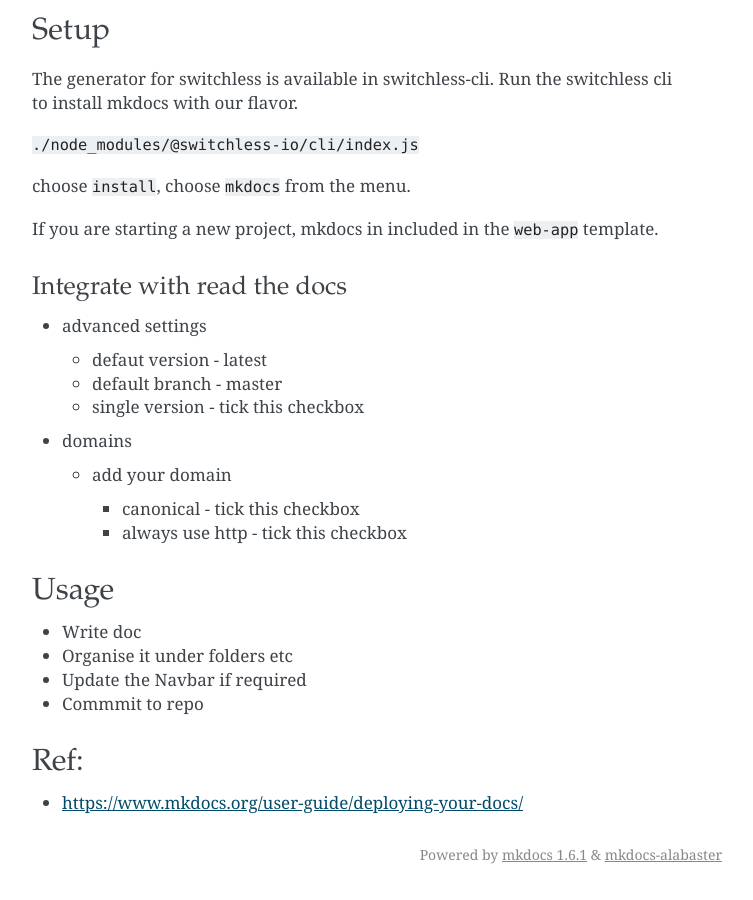
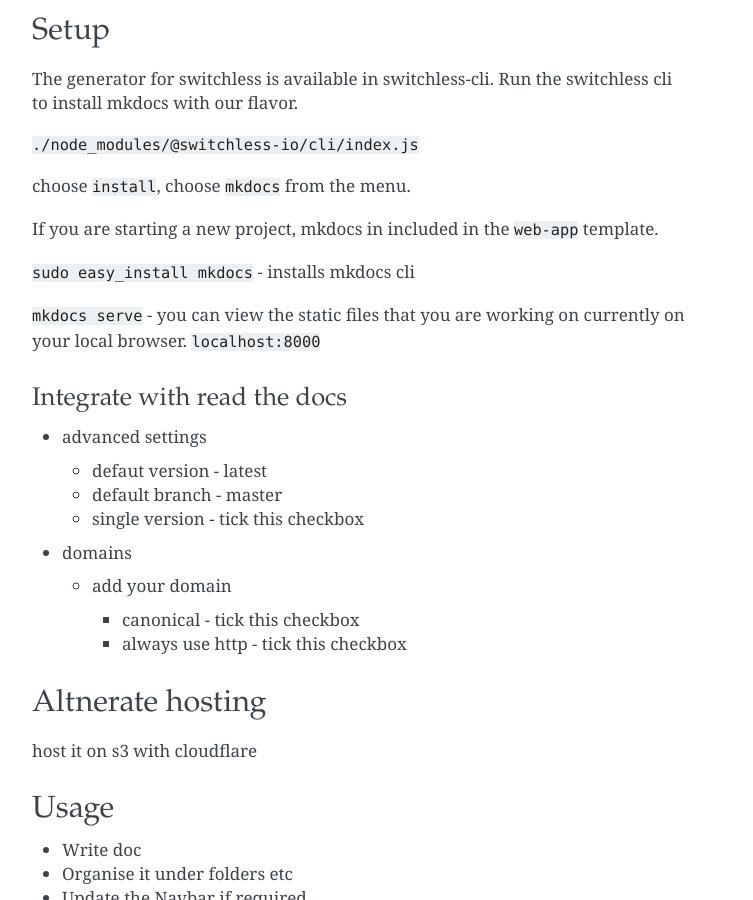
Before and after one commit to switchless-io/docs, an MkDocs documentation site: the page built from docs/mkdocs.md, in a window 1280 px wide and 900 px high, scrolled down 864 px. Shown: the whole window, without its empty margins (388-1141 px from the left). Built offline with MkDocs 1.6.1, drawn with Linux system fonts in a browser that asks for light colours.

Commit message:
mkdocs updated

```diff
--- a/docs/mkdocs.md
+++ b/docs/mkdocs.md
@@ -33,6 +33,11 @@ choose `install`, choose `mkdocs` from the menu.
 
 If you are starting a new project, mkdocs in included in the `web-app` template.
 
+`sudo easy_install mkdocs` - installs mkdocs cli
+
+`mkdocs serve` - you can view the static files that you are working on currently on your local browser. `localhost:8000`
+
+
 ### Integrate with read the docs
 - advanced settings
 	- defaut version - latest
@@ -43,6 +48,9 @@ If you are starting a new project, mkdocs in included in the `web-app` template.
 		- canonical - tick this checkbox
 		- always use http - tick this checkbox
 
+## Altnerate hosting
+host it on s3 with cloudflare
+
 ## Usage
 - Write doc
 - Organise it under folders etc
```
